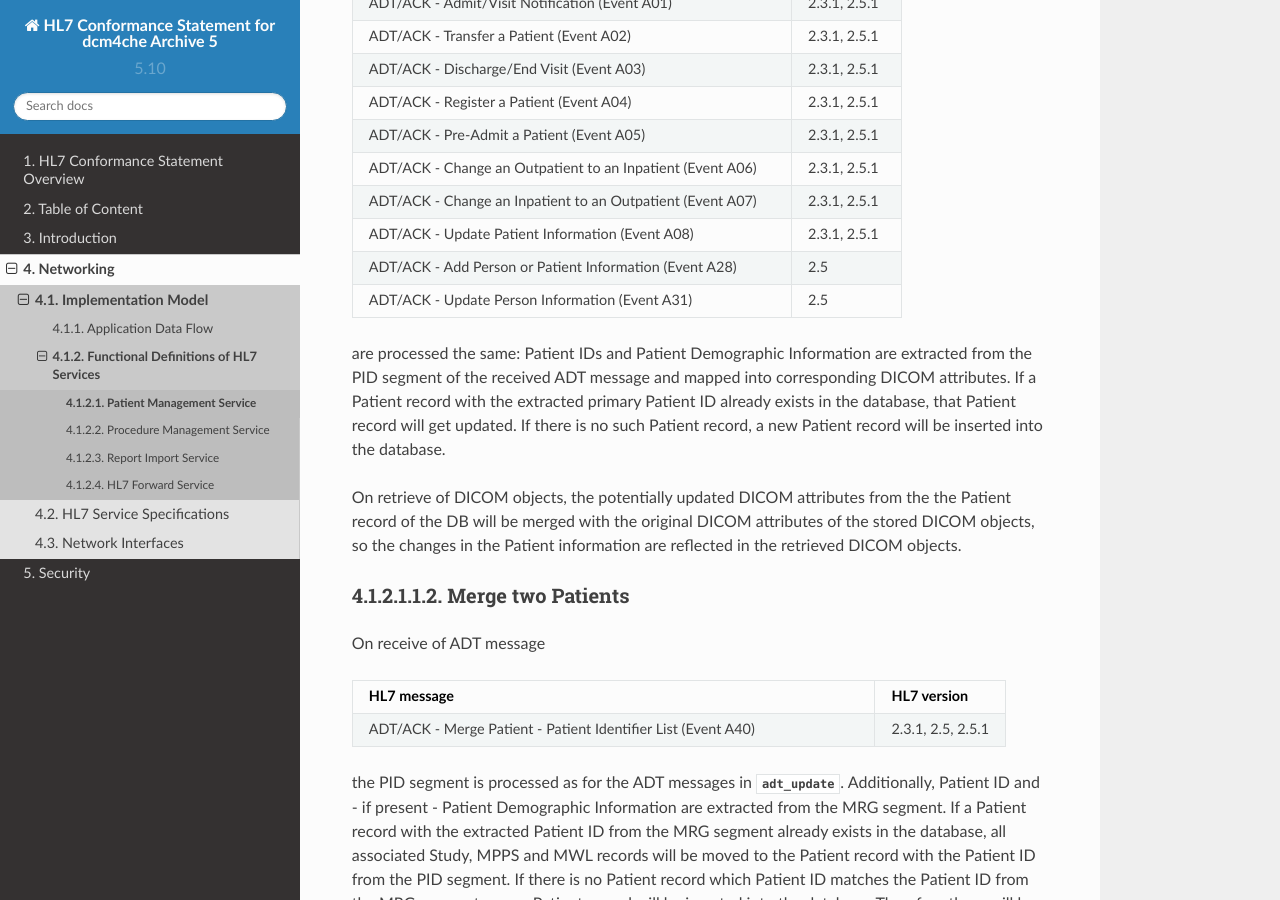
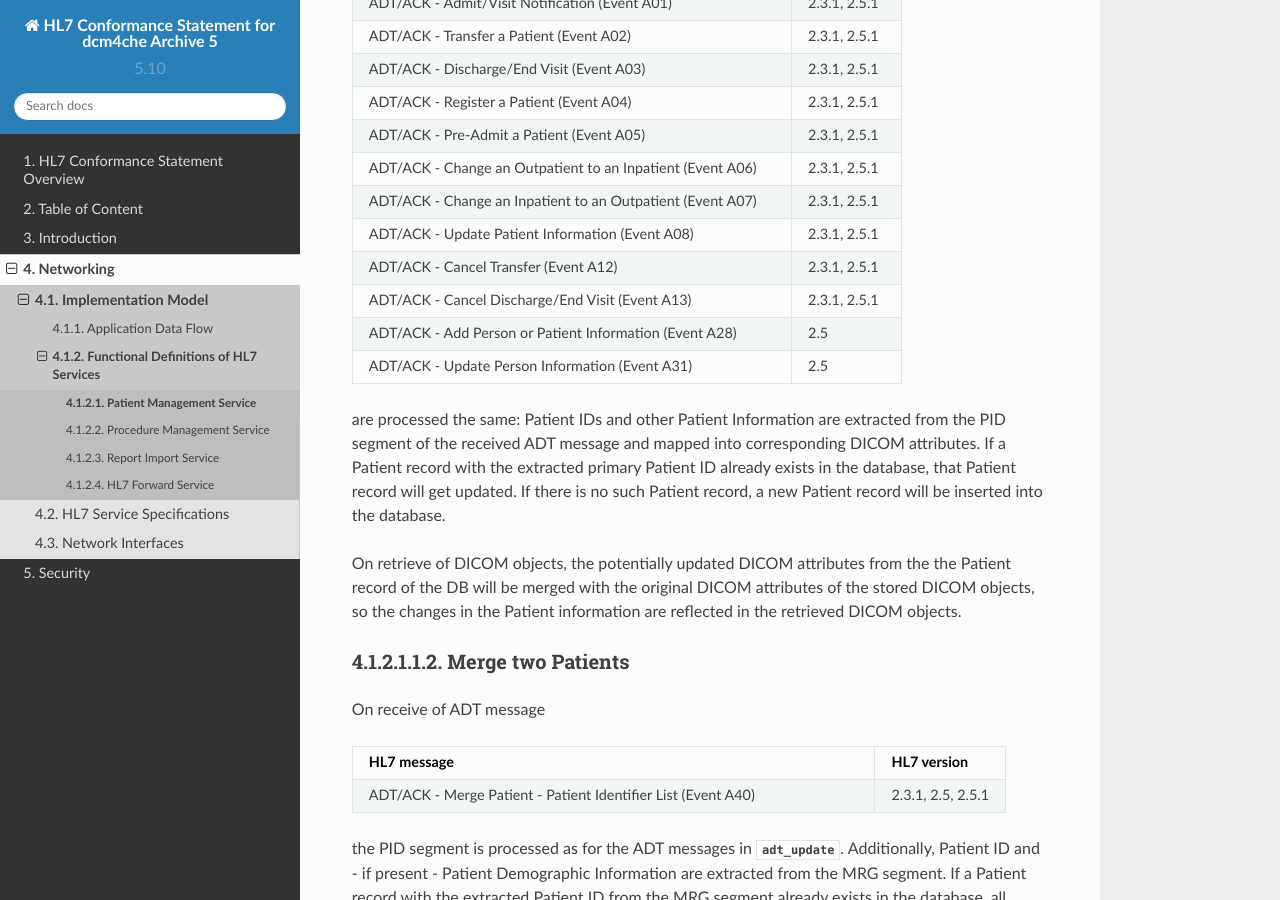
Before and after one commit to dcm4che/dcm4chee-arc-hl7cs, a Sphinx documentation site: the page built from source/networking/model/fktdefs/adt.rst, in a window 1280 px wide and 900 px high, scrolled down 813 px. Built offline with Sphinx 7.4.7 and the Read the Docs theme 2.0.0, drawn with Linux system fonts in a browser that asks for light colours.

Commit message:
Accept HL7 v2 Cancel Patient Transfer/Discharge ADT^A12/A13 message by default dcm4che/dcm4chee-arc-light#732

```diff
--- a/source/network-services.csv
+++ b/source/network-services.csv
@@ -7,6 +7,8 @@
 "ADT/ACK - Change an Outpatient to an Inpatient (Event A06)", "2.3.1, 2.5.1", "No", "Yes"
 "ADT/ACK - Change an Inpatient to an Outpatient (Event A07)", "2.3.1, 2.5.1", "No", "Yes"
 "ADT/ACK - Update Patient Information (Event A08)", "2.3.1, 2.5.1", "No", "Yes"
+"ADT/ACK - Cancel Transfer (Event A12)", "2.3.1, 2.5.1", "No", "Yes"
+"ADT/ACK - Cancel Discharge/End Visit  (Event A13)", "2.3.1, 2.5.1", "No", "Yes"
 "ADT/ACK - Add Person or Patient Information (Event A28)", "2.5", "Yes", "Yes"
 "ADT/ACK - Update Person Information (Event A31)", "2.5", "Yes", "Yes"
 "ADT/ACK - Merge Patient - Patient Identifier List (Event A40)", "2.3.1, 2.5, 2.5.1", "Yes", "Yes"
--- a/source/networking/model/fktdefs/adt.rst
+++ b/source/networking/model/fktdefs/adt.rst
@@ -40,10 +40,12 @@
       "ADT/ACK - Change an Outpatient to an Inpatient (Event A06)", "2.3.1, 2.5.1"
       "ADT/ACK - Change an Inpatient to an Outpatient (Event A07)", "2.3.1, 2.5.1"
       "ADT/ACK - Update Patient Information (Event A08)", "2.3.1, 2.5.1"
+      "ADT/ACK - Cancel Transfer (Event A12)", "2.3.1, 2.5.1"
+      "ADT/ACK - Cancel Discharge/End Visit  (Event A13)", "2.3.1, 2.5.1"
       "ADT/ACK - Add Person or Patient Information (Event A28)", "2.5"
       "ADT/ACK - Update Person Information (Event A31)", "2.5"
 
-are processed the same: Patient IDs and Patient Demographic Information are extracted from the PID segment
+are processed the same: Patient IDs and other Patient Information are extracted from the PID segment
 of the received ADT message and mapped into corresponding DICOM attributes. If a Patient record with the
 extracted primary Patient ID already exists in the database, that Patient record will get updated. If there is no such
 Patient record, a new Patient record will be inserted into the database.
```
